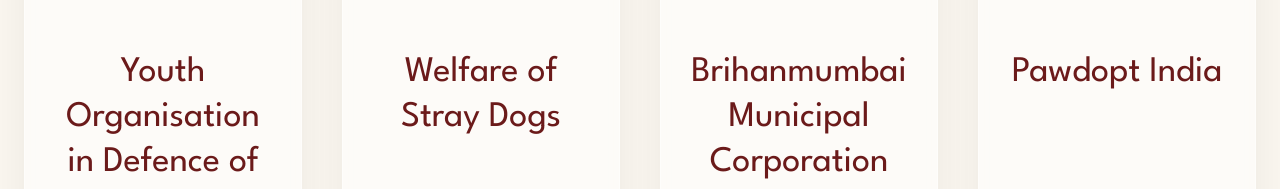
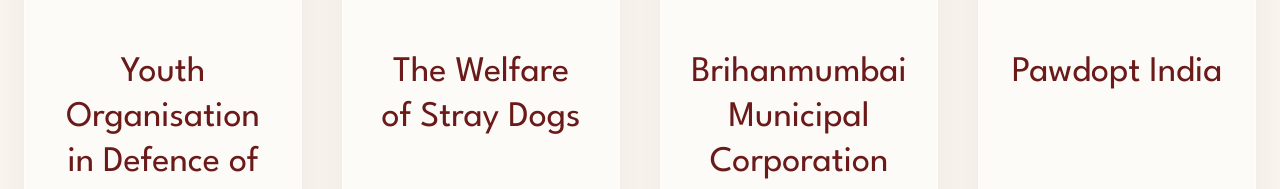
Before and after one commit to mukesh-athena/paw-forward, a Next.js app: page / in a window 1280 px wide. Shown: the part 6132-6321 px from the top of the page. Built offline with nearby package versions, Linux system fonts and the light colour scheme.

Commit message:
Update Partners.js

```diff
--- a/app/components/Partners.js
+++ b/app/components/Partners.js
@@ -10,7 +10,7 @@
 
     {
       name: "WSD",
-      fullName: "Welfare of Stray Dogs",
+      fullName: "The Welfare of Stray Dogs",
       logo: "/images/wsd-logo.jpeg",
       description:
         "Paw Forward is partnering with WSD to run an adoption campaign for their shelter animals and coordinate sterilisation drives across local communities.",
```
